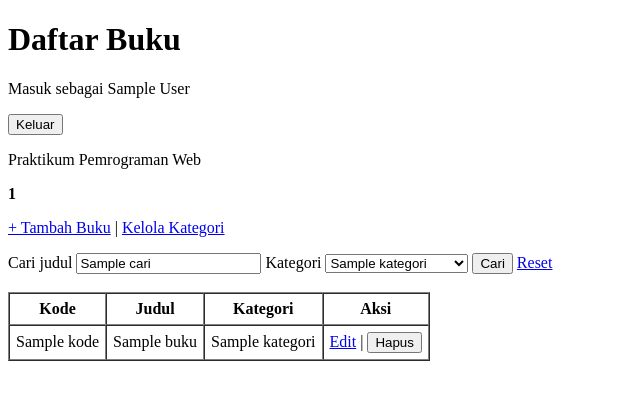
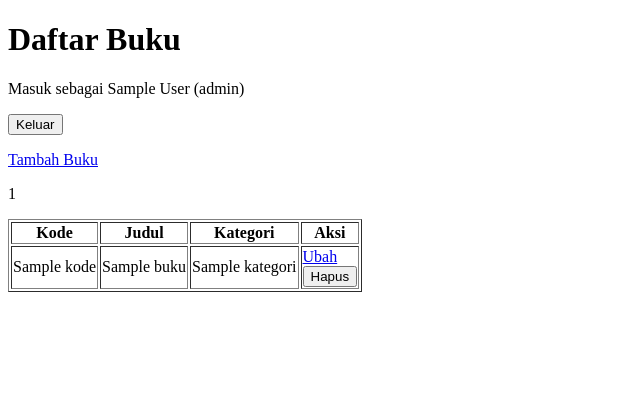
Before and after one commit to allj16/pemrograman_web_2401020007, a Laravel app: template resources/views/buku/index.blade.php in a window 1280 px wide. Shown: the top 400 px of the page, without its empty margins (0-640 px from the left). Run offline with Laravel 12, Linux system fonts and the light colour scheme; the visitor is signed in with stand-in values (Sample User, id 1); tables that the repository leaves empty hold one stand-in row (values such as "Sample post"); the template is opened without the code that fills it: most values are stand-ins (such as "Sample title", 1, 10 or a date in 2020).

Commit message:
Selesai praktikum Modul 12: Multi-role authorization dan keamanan input

```diff
--- a/app/Providers/AppServiceProvider.php
+++ b/app/Providers/AppServiceProvider.php
@@ -2,6 +2,8 @@
 
 namespace App\Providers;
 
+use App\Models\User;
+use Illuminate\Support\Facades\Gate;
 use Illuminate\Support\ServiceProvider;
 
 class AppServiceProvider extends ServiceProvider
@@ -18,7 +20,9 @@ class AppServiceProvider extends ServiceProvider
      * Bootstrap any application services.
      */
     public function boot(): void
-    {
-        //
-    }
+{
+    Gate::define('kelola-buku', function (User $user): bool {
+        return $user->role === 'admin';
+    });
 }
+}
--- a/resources/views/buku/index.blade.php
+++ b/resources/views/buku/index.blade.php
@@ -6,73 +6,46 @@
 </head>
 <body>
     <h1>Daftar Buku</h1>
-    <p>Masuk sebagai {{ auth()->user()->name }}</p>
+    <p>Masuk sebagai {{ auth()->user()->name }} ({{ auth()->user()->role }})</p>
     <form method="POST" action="{{ route('logout') }}">
         @csrf
         <button type="submit">Keluar</button>
     </form>
-    <p>Praktikum Pemrograman Web</p>
+
+    @can('kelola-buku')
+        <p><a href="{{ route('buku.create') }}">Tambah Buku</a></p>
+    @endcan
 
     @if (session('sukses'))
-        <p><strong>{{ session('sukses') }}</strong></p>
+        <p>{{ session('sukses') }}</p>
     @endif
 
-    <!-- 1. TAMBAHKAN LINK KELOLA KATEGORI DI SINI -->
-    <p>
-        <a href="{{ route('buku.create') }}">+ Tambah Buku</a> |
-        <a href="{{ route('kategori.index') }}">Kelola Kategori</a>
-    </p>
-
-    <form method="GET" action="{{ route('buku.index') }}">
-        <label>Cari judul <input type="text" name="cari" value="{{ $cari }}"></label>
-
-        <!-- 2. TAMBAHKAN FILTER KATEGORI & TOMBOL RESET DI SINI -->
-        <label>Kategori
-            <select name="kategori_id">
-                <option value="">-- Semua Kategori --</option>
-                @foreach ($kategoris as $kat)
-                    <option value="{{ $kat->id }}" {{ ($kategoriId ?? '') == $kat->id ? 'selected' : '' }}>
-                        {{ $kat->nama }}
-                    </option>
-                @endforeach
-            </select>
-        </label>
-
-        <button type="submit">Cari</button>
-        <a href="{{ route('buku.index') }}">Reset</a>
-    </form>
-    <br>
-
-    <table border="1" cellpadding="6" cellspacing="0">
-        <thead>
+    <table border="1">
         <tr>
             <th>Kode</th>
             <th>Judul</th>
             <th>Kategori</th>
+            @can('kelola-buku')
                 <th>Aksi</th>
+            @endcan
         </tr>
-        </thead>
-        <tbody>
-            @forelse ($buku as $item)
+        @foreach ($buku as $item)
         <tr>
             <td>{{ $item->kode }}</td>
             <td>{{ $item->judul }}</td>
-                    <td>{{ $item->kategori->nama ?? '-' }}</td>
+            <td>{{ $item->kategori->nama }}</td>
+            @can('kelola-buku')
             <td>
-                        <a href="{{ route('buku.edit', $item) }}">Edit</a> |
-                        <form action="{{ route('buku.destroy', $item) }}" method="POST" style="display:inline;">
+                <a href="{{ route('buku.edit', $item) }}">Ubah</a>
+                <form method="POST" action="{{ route('buku.destroy', $item) }}">
                     @csrf
                     @method('DELETE')
-                            <button type="submit" onclick="return confirm('Yakin hapus buku ini?')">Hapus</button>
+                    <button type="submit">Hapus</button>
                 </form>
             </td>
+            @endcan
         </tr>
-            @empty
-                <tr>
-                    <td colspan="4">Data buku belum tersedia.</td>
-                </tr>
-            @endforelse
-        </tbody>
+        @endforeach
     </table>
 </body>
 </html>
--- a/routes/web.php
+++ b/routes/web.php
@@ -2,17 +2,17 @@
 
 use Illuminate\Support\Facades\Route;
 use App\Http\Controllers\BukuController;
-use App\Http\Controllers\KategoriController;
 use App\Http\Controllers\Auth\LoginController;
 
-// Route Autentikasi (Bebas diakses tanpa login)
 Route::get('/login', [LoginController::class, 'show'])->name('login');
 Route::post('/login', [LoginController::class, 'login'])->name('login.proses');
 Route::post('/logout', [LoginController::class, 'logout'])->name('logout');
 
-// Route Terproteksi Middleware Auth (Wajib login)
 Route::middleware('auth')->group(function () {
     Route::get('/', fn () => redirect()->route('buku.index'));
-    Route::resource('buku', BukuController::class)->except('show');
-    Route::resource('kategori', KategoriController::class);
+    Route::get('/buku', [BukuController::class, 'index'])->name('buku.index');
+
+    Route::middleware('can:kelola-buku')->group(function () {
+        Route::resource('buku', BukuController::class)->except(['index', 'show']);
+    });
 });
```
Also changed, not shown: database/migrations/2026_11_25_054107_add_role_to_users_table.php (added). Lines whose indentation alone changed are shown as unchanged.
